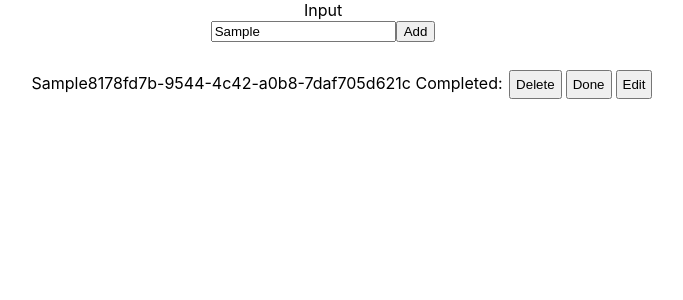
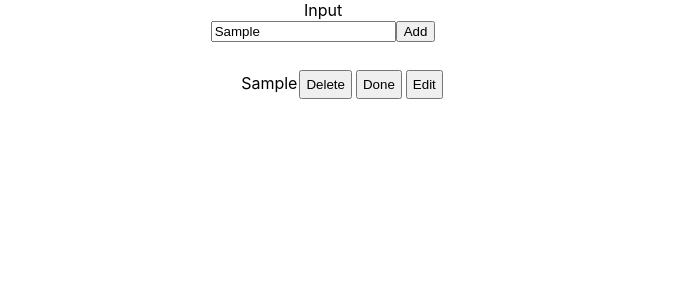
Before and after one commit to n8work/todo-list-react, a React (Create React App) app: page / in a window 1280 px wide. Both pictures are taken after typing "Sample" into the empty fields and a click on the button "Add". Shown: the top 300 px of the page, without its empty margins (317-1000 px from the left). Built offline with nearby package versions, Linux system fonts and the light colour scheme.

Commit message:
page refresh probs...

```diff
--- a/src/App.js
+++ b/src/App.js
@@ -25,17 +25,17 @@ function App() {
 
   const completeTask = (id) => {
     const taskList = tasks;
-    const index = taskList.findIndex((element => element.id===id))
-    taskList[index].completed=true;
+    const index = taskList.findIndex((element => element.id === id));
+    taskList[index].completed = true;
+    console.log("which task was completed? ", tasks[index].name);
+    console.log("tasklist: ", taskList);
     setTasks(taskList);
-    console.log("task index", taskList[index].completed)
   }
 
   return (
     <div className="App">
       <Input addTask={addTask} />
       <Tasklist tasks={tasks} deleteTask={deleteTask} completeTask={completeTask}/>
-
     </div>
   );
 }
--- a/src/Components/Tasklist.jsx
+++ b/src/Components/Tasklist.jsx
@@ -1,8 +1,15 @@
 import React from 'react';
 
 function Tasklist({ tasks, deleteTask, completeTask }) {
+
   const handleDelete = (id) => {
+    console.log("click delete");
     deleteTask(id);
+  };
+
+  const handleComplete = (id) => {
+    console.log("click done");
+    completeTask(id);
   };
 
   return (
@@ -10,8 +17,8 @@ function Tasklist({ tasks, deleteTask, completeTask }) {
       <ul>
         {tasks.map((task) => (
 
-          <li key={task.id} tasks={tasks} className={`task ${task.completed ? "done" : ""}`}>
-            {task.name}{task.id}  Completed: {task.completed}
+          <li key={task.id} className={`task ${task.completed ? "done" : ""}`}>
+            {task.name}
             <button
               type="button"
               onClick={() => handleDelete(task.id)}
@@ -19,7 +26,9 @@ function Tasklist({ tasks, deleteTask, completeTask }) {
             >
               Delete
             </button>
-            <button onClick={() => completeTask(task.id)} className="btn">Done</button>
+            <button onClick={() => handleComplete(task.id)} className="btn">
+              Done
+            </button>
             <button className="btn">Edit</button>
           </li>
         ))}
```
